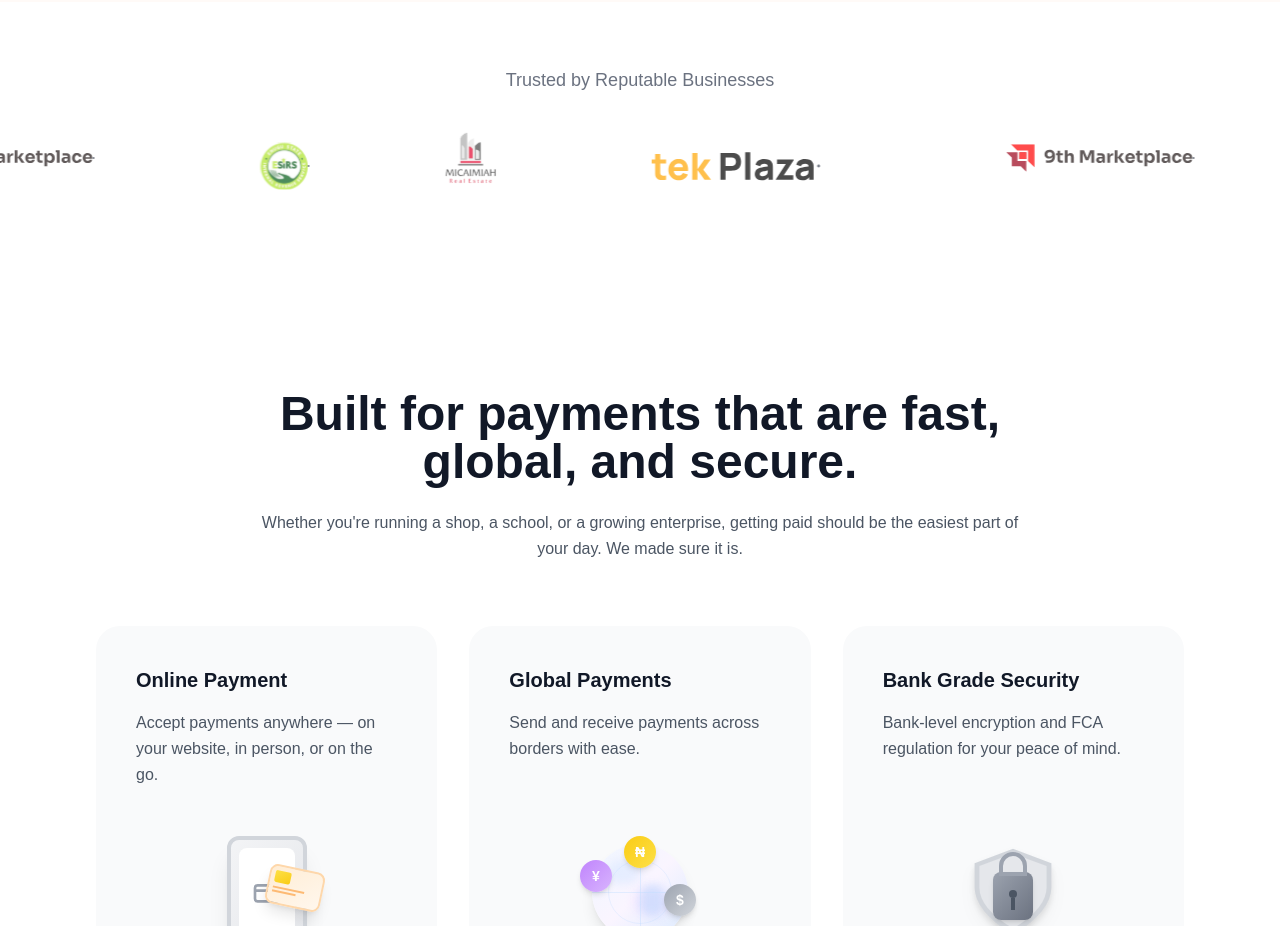
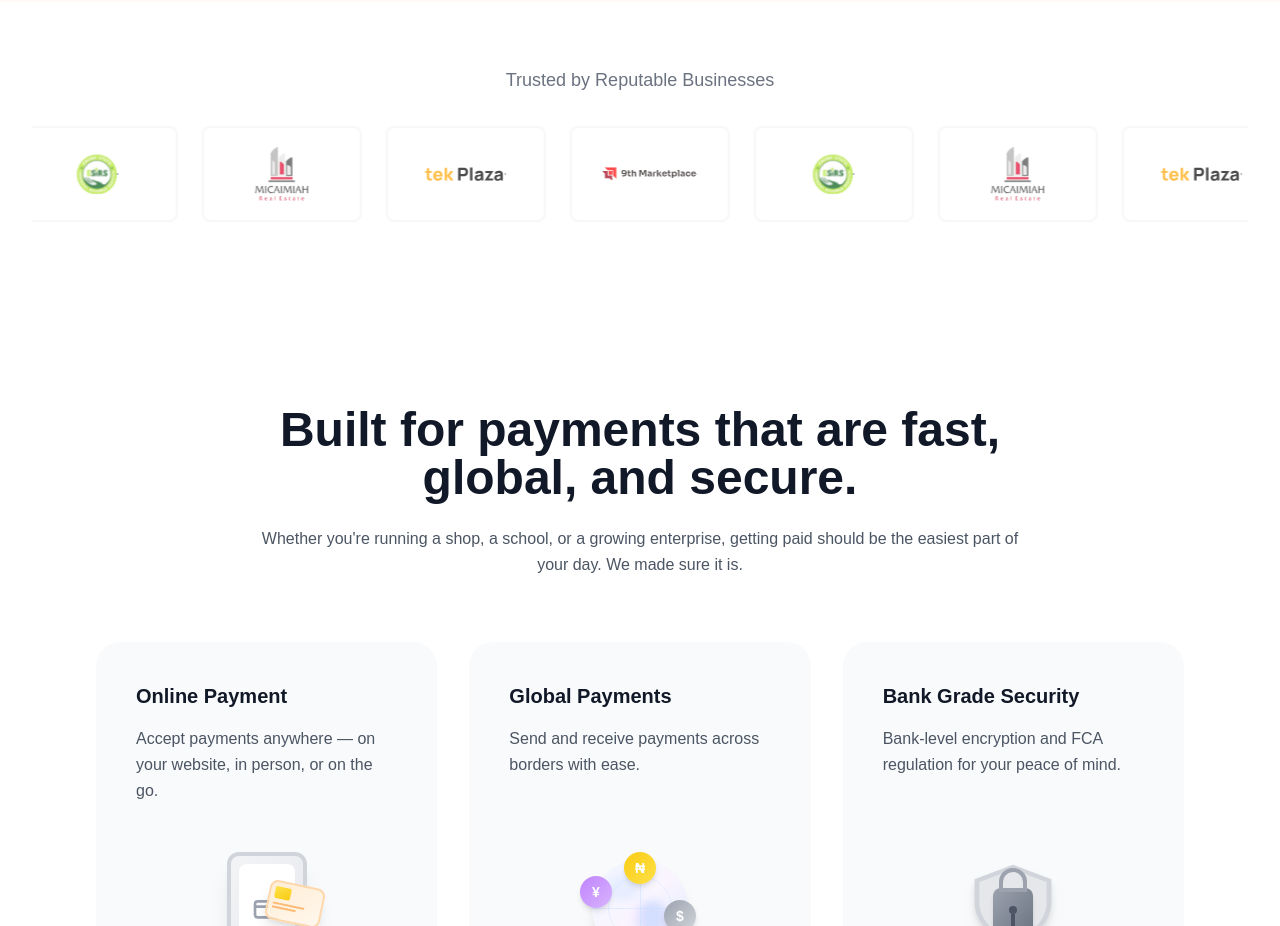
Before and after one commit to okpere/9thswift, a Next.js app: page /home in a window 1280 px wide. Shown: the part 1340-2266 px from the top of the page. Built offline with nearby package versions, Linux system fonts and the light colour scheme.

Commit message:
Feat: fix update on the logos

```diff
--- a/src/app/developer/page.tsx
+++ b/src/app/developer/page.tsx
@@ -6,7 +6,7 @@ export default function DeveloperPage() {
   return (
     <main className='min-h-screen bg-white overflow-x-hidden'>
       <DocumentationHeader />
-      {/* <QuickStartGuide /> */}
+      <QuickStartGuide />
       <DocumentationContent />
     </main>
   );
--- a/src/app/home/_components/TrustLogos.tsx
+++ b/src/app/home/_components/TrustLogos.tsx
@@ -3,7 +3,6 @@
 import React from 'react';
 
 // Logo components with actual designs
-
 
 function LogoMicaimiah() {
   return (
@@ -11,7 +10,7 @@ function LogoMicaimiah() {
       <img
         src='https://img.logo.dev/micaimiah.com?token=pk_Gn-mh45nQCaklVB7ZGfTzw&retina=true'
         alt='Micaimiah'
-        className='h-20 w-auto object-contain'
+        className='w-24 sm:w-32 md:w-40 h-16 sm:h-20 md:h-24 object-contain border-2 border-gray-100 rounded-lg p-2 sm:p-3'
       />
     </div>
   );
@@ -23,7 +22,7 @@ function LogoGTMarket() {
       <img
         src='/partnersLogo/Logo (1).svg'
         alt='GT Market'
-        className='h-16 w-auto object-contain'
+        className='w-24 sm:w-32 md:w-40 h-16 sm:h-20 md:h-24 object-contain border-2 border-gray-100 rounded-lg p-2 sm:p-3'
       />
     </div>
   );
@@ -35,7 +34,7 @@ function LogoPartner2() {
       <img
         src='/partnersLogo/Logo (2).svg'
         alt='Partner'
-        className='h-20 w-auto object-contain'
+        className='w-24 sm:w-32 md:w-40 h-16 sm:h-20 md:h-24 object-contain border-2 border-gray-100 rounded-lg p-2 sm:p-3'
       />
     </div>
   );
@@ -47,7 +46,7 @@ function LogoPartner3() {
       <img
         src='/partnersLogo/image 210.svg'
         alt='Partner'
-        className='h-16 w-auto object-contain'
+        className='w-24 sm:w-32 md:w-40 h-16 sm:h-20 md:h-24 object-contain border-2 border-gray-100 rounded-lg p-2 sm:p-3'
       />
     </div>
   );
@@ -59,7 +58,7 @@ function LogoPartner4() {
       <img
         src='/partnersLogo/Logo.svg'
         alt='Partner'
-        className='h-20 w-auto object-contain'
+        className='w-24 sm:w-32 md:w-40 h-16 sm:h-20 md:h-24 object-contain border-2 border-gray-100 rounded-lg p-2 sm:p-3'
       />
     </div>
   );
@@ -74,8 +73,10 @@ const trustLogos = [
 const TrustLogos = () => {
   return (
     <div className='relative max-w-7xl mx-auto px-4 sm:px-6 lg:px-8 py-16 text-center bg-white overflow-hidden'>
-      <p className='text-gray-500 text-lg mb-8'>Trusted by Reputable Businesses</p>
-      <div className='relative w-full'>
+      <p className='text-gray-500 text-lg mb-8'>
+        Trusted by Reputable Businesses
+      </p>
+      <div className='relative w-full overflow-x-hidden'>
         <style jsx>{`
           @keyframes scroll {
             0% {
@@ -97,7 +98,7 @@ const TrustLogos = () => {
           {trustLogos.map((logo) => (
             <div
               key={logo.key}
-              className='flex-shrink-0 mx-8 sm:mx-12 opacity-70 hover:opacity-100 transition-opacity'
+              className='flex-shrink-0 mx-2 sm:mx-3 opacity-70 hover:opacity-100 transition-opacity'
             >
               {logo.component}
             </div>
@@ -106,7 +107,7 @@ const TrustLogos = () => {
           {trustLogos.map((logo) => (
             <div
               key={`${logo.key}-duplicate`}
-              className='flex-shrink-0 mx-8 sm:mx-12 opacity-70 hover:opacity-100 transition-opacity'
+              className='flex-shrink-0 mx-2 sm:mx-3 opacity-70 hover:opacity-100 transition-opacity'
             >
               {logo.component}
             </div>
```
